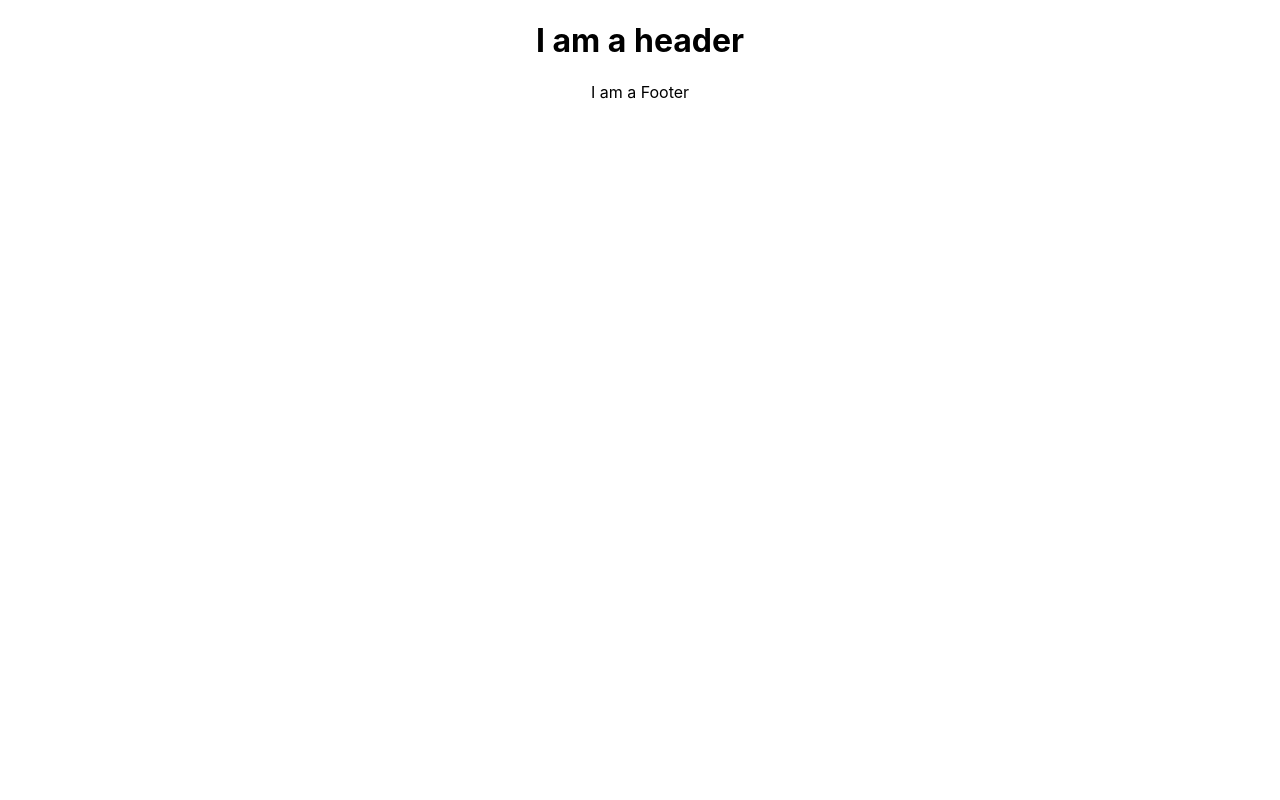
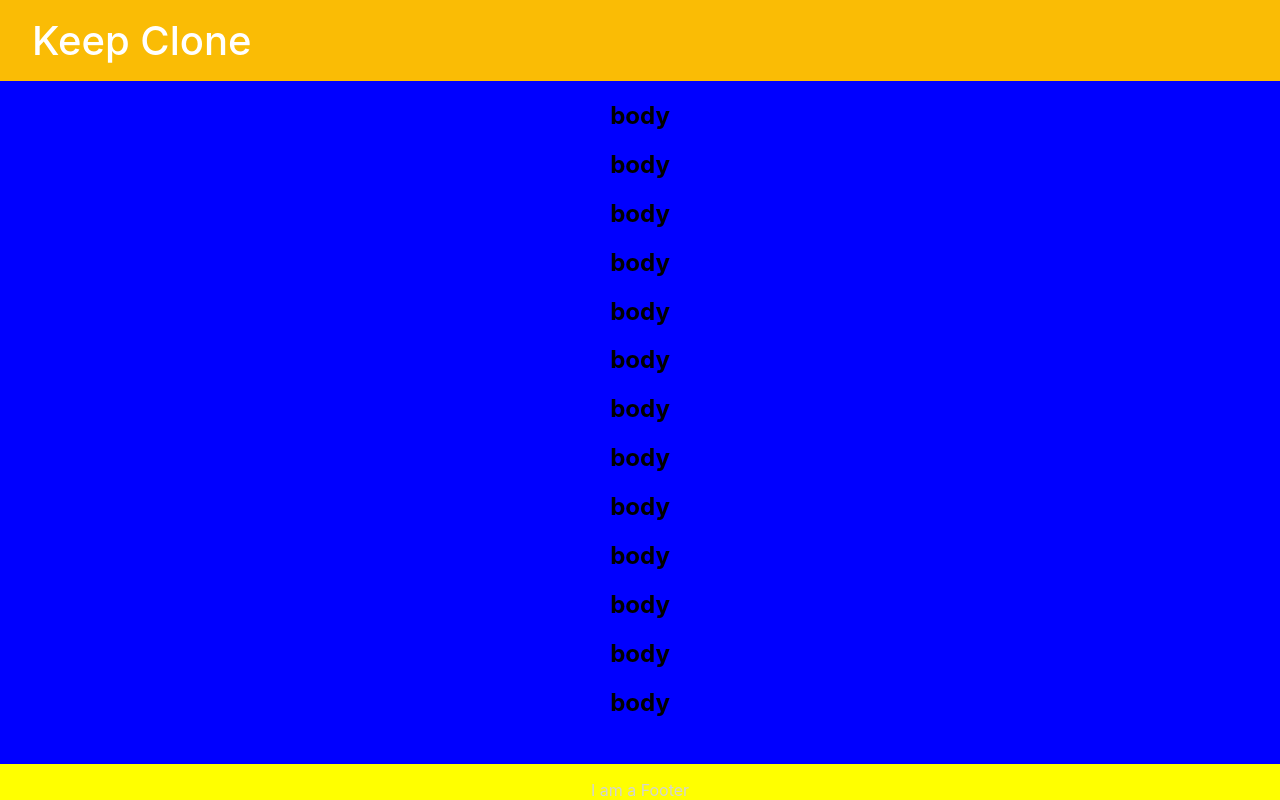
Before and after one commit to sangyeobhan/midterm-keep, a React (Create React App) app: page / in a window 1280 px wide. Built offline with nearby package versions, Linux system fonts and the light colour scheme.

Commit message:
:lipstick: styled Header and Footer

```diff
--- a/src/App.css
+++ b/src/App.css
@@ -1,38 +1,31 @@
 .App {
-  text-align: center;
+    text-align: center;
+    min-height: 100vh;
+    display: flex;
+    flex-direction: column;
 }
 
-.App-logo {
-  height: 40vmin;
-  pointer-events: none;
+.Header {
+    background-color: #fabc05;
+    color: white;
+    display: flex;
 }
 
-@media (prefers-reduced-motion: no-preference) {
-  .App-logo {
-    animation: App-logo-spin infinite 20s linear;
-  }
+.Header .h1 {
+    margin: 0;
+    padding: 1rem 0 1rem 2rem;
+    font-size: 40px;
+    font-weight: 500;
+}
+.body {
+    flex: 1;
+    background-color: blue;
+}
+.Footer {
+    background-color: yellow;
+    color: #d3d3d3;
 }
 
-.App-header {
-  background-color: #282c34;
-  min-height: 100vh;
-  display: flex;
-  flex-direction: column;
-  align-items: center;
-  justify-content: center;
-  font-size: calc(10px + 2vmin);
-  color: white;
+.Footer .p {
+    margin-bottom: 0;
 }
-
-.App-link {
-  color: #61dafb;
-}
-
-@keyframes App-logo-spin {
-  from {
-    transform: rotate(0deg);
-  }
-  to {
-    transform: rotate(360deg);
-  }
-}
--- a/src/App.jsx
+++ b/src/App.jsx
@@ -6,6 +6,19 @@ function App() {
     return (
         <div className="App">
             <Header />
+            <div className="body">
+                <h2>body</h2> <h2>body</h2>
+                <h2>body</h2>
+                <h2>body</h2>
+                <h2>body</h2>
+                <h2>body</h2>
+                <h2>body</h2>
+                <h2>body</h2> <h2>body</h2>
+                <h2>body</h2>
+                <h2>body</h2>
+                <h2>body</h2>
+                <h2>body</h2>
+            </div>
             <Footer />
         </div>
     );
--- a/src/components/Footer.jsx
+++ b/src/components/Footer.jsx
@@ -2,8 +2,8 @@ import React from "react";
 
 export default function Footer() {
     return (
-        <footer>
-            <p>I am a Footer</p>
+        <footer className="Footer">
+            <p className="p">I am a Footer</p>
         </footer>
     );
 }
--- a/src/components/Header.jsx
+++ b/src/components/Header.jsx
@@ -2,8 +2,8 @@ import React from "react";
 
 export default function Header() {
     return (
-        <header>
-            <h1>I am a header</h1>
+        <header className="Header">
+            <h1 className="h1">Keep Clone</h1>
         </header>
     );
 }
```
Also changed, not shown: src/index.css (+8 -8 lines).
